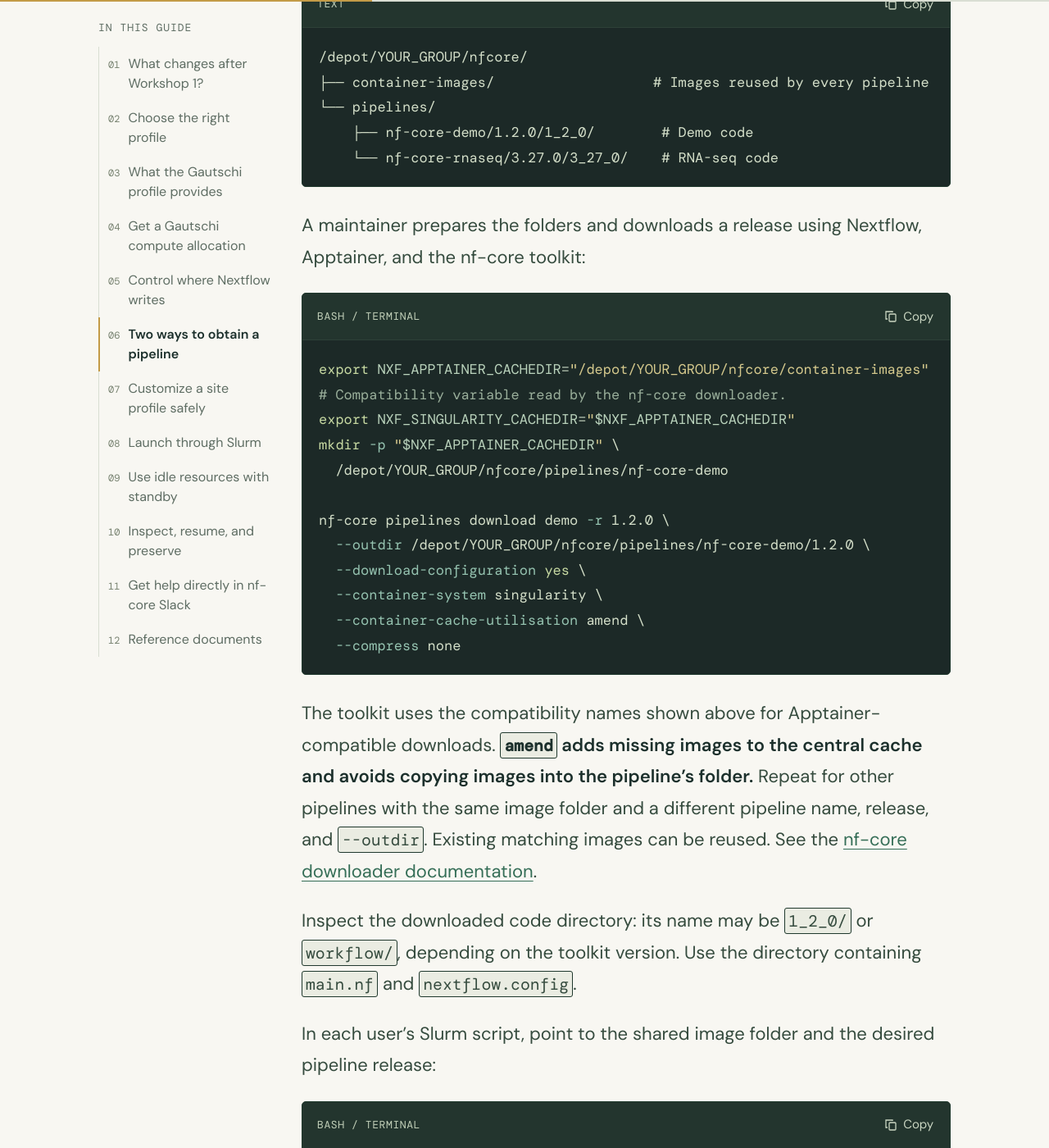
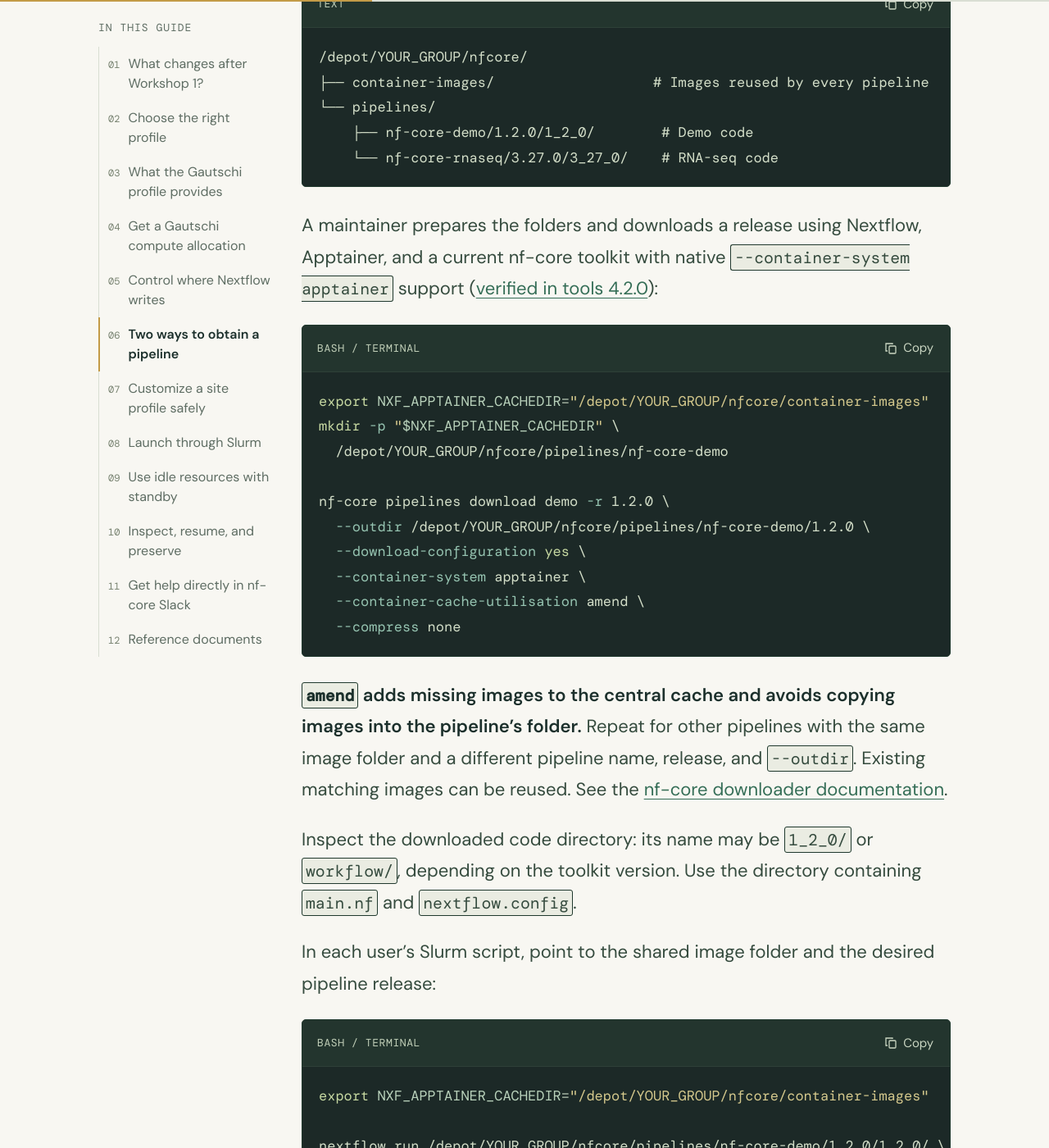
Before and after one commit to zhan4429/PurdueNfWorkshop, a Jekyll site: the page built from nf-core.md, in a window 1280 px wide and 1400 px high, scrolled down 7005 px. Shown: the whole window at 82% size. Built offline with Jekyll 4.4.1, drawn with Linux system fonts in a browser that asks for light colours; some web fonts are replaced.

Commit message:
Use native Apptainer download support and remove legacy cache export

````diff
--- a/nf-core.md
+++ b/nf-core.md
@@ -143,24 +143,22 @@ Running `nextflow run nf-core/demo` alone does not select an HPC or container pr
     └── nf-core-rnaseq/3.27.0/3_27_0/    # RNA-seq code
 ```
 
-A maintainer prepares the folders and downloads a release using Nextflow, Apptainer, and the nf-core toolkit:
+A maintainer prepares the folders and downloads a release using Nextflow, Apptainer, and a current nf-core toolkit with native `--container-system apptainer` support ([verified in tools 4.2.0](https://github.com/nf-core/tools/blob/4.2.0/nf_core/__main__.py#L341-L345)):
 
 ```bash
 export NXF_APPTAINER_CACHEDIR="/depot/YOUR_GROUP/nfcore/container-images"
-# Compatibility variable read by the nf-core downloader.
-export NXF_SINGULARITY_CACHEDIR="$NXF_APPTAINER_CACHEDIR"
 mkdir -p "$NXF_APPTAINER_CACHEDIR" \
   /depot/YOUR_GROUP/nfcore/pipelines/nf-core-demo
 
 nf-core pipelines download demo -r 1.2.0 \
   --outdir /depot/YOUR_GROUP/nfcore/pipelines/nf-core-demo/1.2.0 \
   --download-configuration yes \
-  --container-system singularity \
+  --container-system apptainer \
   --container-cache-utilisation amend \
   --compress none
 ```
 
-The toolkit uses the compatibility names shown above for Apptainer-compatible downloads. **`amend` adds missing images to the central cache and avoids copying images into the pipeline's folder.** Repeat for other pipelines with the same image folder and a different pipeline name, release, and `--outdir`. Existing matching images can be reused. See the [nf-core downloader documentation](https://nf-co.re/docs/nf-core-tools/cli/pipelines/download).
+**`amend` adds missing images to the central cache and avoids copying images into the pipeline's folder.** Repeat for other pipelines with the same image folder and a different pipeline name, release, and `--outdir`. Existing matching images can be reused. See the [nf-core downloader documentation](https://nf-co.re/docs/nf-core-tools/cli/pipelines/download).
 
 Inspect the downloaded code directory: its name may be `1_2_0/` or `workflow/`, depending on the toolkit version. Use the directory containing `main.nf` and `nextflow.config`.
 
````
